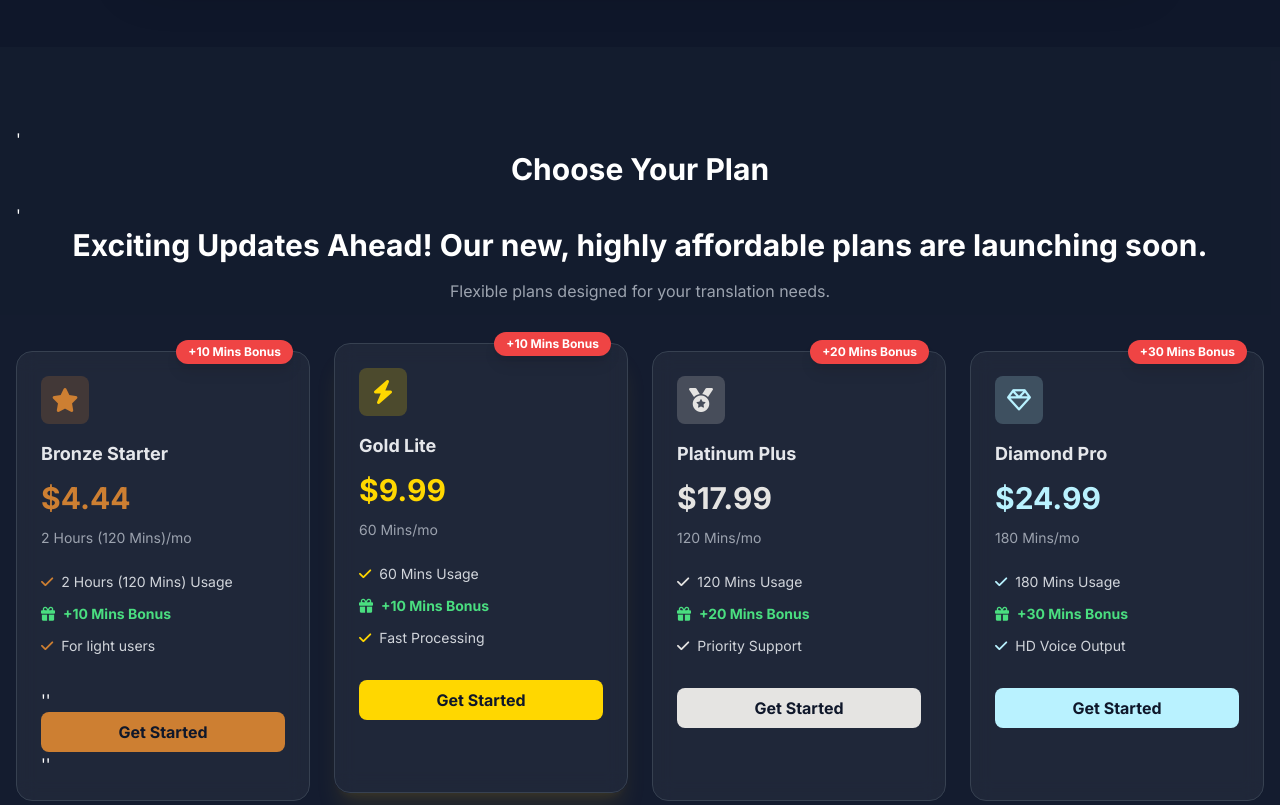
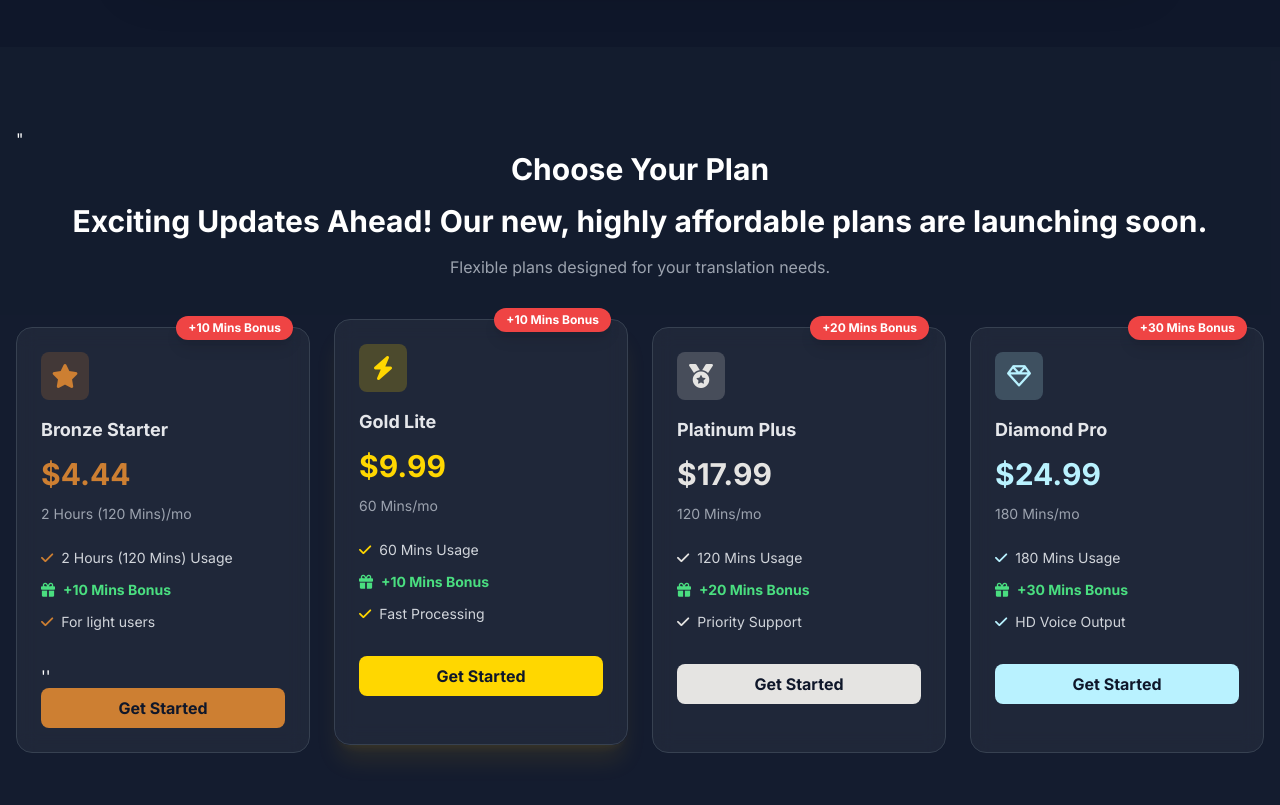
Before and after one commit to Atikgit/transvoice-landing, a website: page index.html in a window 1280 px wide. Shown: the part 2480-3285 px from the top of the page. Drawn offline with nearby package versions, Linux system fonts and the light colour scheme; no server answers.

Commit message:
Add files via upload

```diff
--- a/index.html
+++ b/index.html
@@ -192,7 +192,7 @@
 
     <section id="pricing" class="py-20 bg-slate-800/30">
         <div class="max-w-7xl mx-auto px-4">
-            '<h2 class="text-3xl font-bold text-center mb-4">Choose Your Plan</h2>'
+            "<h2 class="text-3xl font-bold text-center mb-4">Choose Your Plan</h2>
             <h2 class="text-3xl font-bold text-center mb-4">Exciting Updates Ahead! Our new, highly affordable plans are launching soon.</h2>
             <p class="text-gray-400 text-center mb-12">Flexible plans designed for your translation needs.</p>
 
@@ -217,7 +217,7 @@
                     </ul>
                     ''<a href="#" data-slug="transvoice-premium" class="buy-btn block w-full py-2 text-center rounded-lg font-bold transition hover:opacity-90 text-slate-900" style="background-color: #cd7f32;">
                         Get Started
-                    </a>''
+                    </a>
                 </div>
 
                 <div class="glass p-6 rounded-2xl border border-gray-700 hover:border-[#ffd700] transition relative group transform md:-translate-y-2 shadow-xl shadow-yellow-500/10">
```
